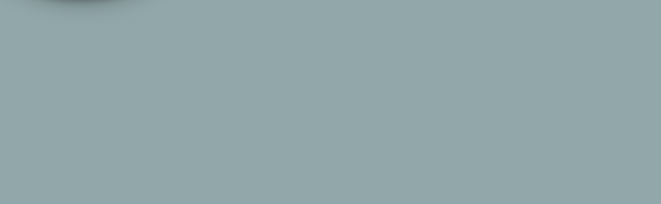
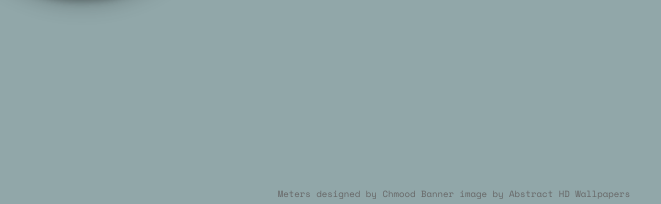
Before and after one commit to isugars/Senior-Project, a PHP site: page /Senior-Project/mainpage.html in a window 1280 px wide. Shown: the part 596-800 px from the top of the page, without its empty margins (186-847 px from the left). Run offline with PHP 8.4, Linux system fonts and the light colour scheme; some libraries are stand-ins or nearby versions.

Commit message:
added footer with acknowledgements

```diff
--- a/mainpage.css
+++ b/mainpage.css
@@ -10,12 +10,13 @@ html {
 }
 
 .content {
+    position: relative;
     width: 100%;
     max-width: 95%;
-    min-height: 400px;
-    height: auto;
+    height: 100%;
     margin-right: auto;
     margin-left: auto;
+    padding-bottom: 15px;
 }
 .wrapper {
     width: 100%;
@@ -199,3 +200,15 @@ meter{
 .brake{
     padding:3px;
 }
+
+.footer{
+    position: fixed;
+    right: 0;
+    bottom: 0;
+    left:0;
+    width: 100%;
+    height: 15px;
+    font-family: 'Space Mono', monospace;
+    font-size: 9px;
+    color: #676767;
+}
--- a/mainpage.html
+++ b/mainpage.html
@@ -1,15 +1,15 @@
 <!--<?php include('session.php');?>-->
 <!doctype html>
-<html lang="en">
+<html lang="en" xmlns="http://www.w3.org/1999/html">
 <head>
     <title>UNCA Motorsports Telemetry</title>
     <link rel="stylesheet" type="text/css" href="mainpage.css">
     <link href="https://fonts.googleapis.com/css?family=Space+Mono" rel="stylesheet" type="text/css">
     <link rel="stylesheet" href="https://cdnjs.cloudflare.com/ajax/libs/normalize/5.0.0/normalize.min.css">
     <script src="widget.js"></script>
-
 </head>
 <body>
+
 <div class="header">
     <div class="wrapper">
         <div class="container">
@@ -17,6 +17,7 @@
         </div>
     </div>
 </div>
+
 <div class="content">
     <div class="topBoxes">
         <div class="livebox form-toggle-button hvr-grow" id="live"><h1>Live</h1></div>
@@ -54,9 +55,10 @@
             </div>
         </div>
         </div>
-
+    </div>
         <div class="footer">
-
+            Meters designed by Chmood
+            Banner image by Abstract HD Wallpapers
         </div>
     </div>
 </body>
```
Lines whose indentation alone changed are shown as unchanged.
